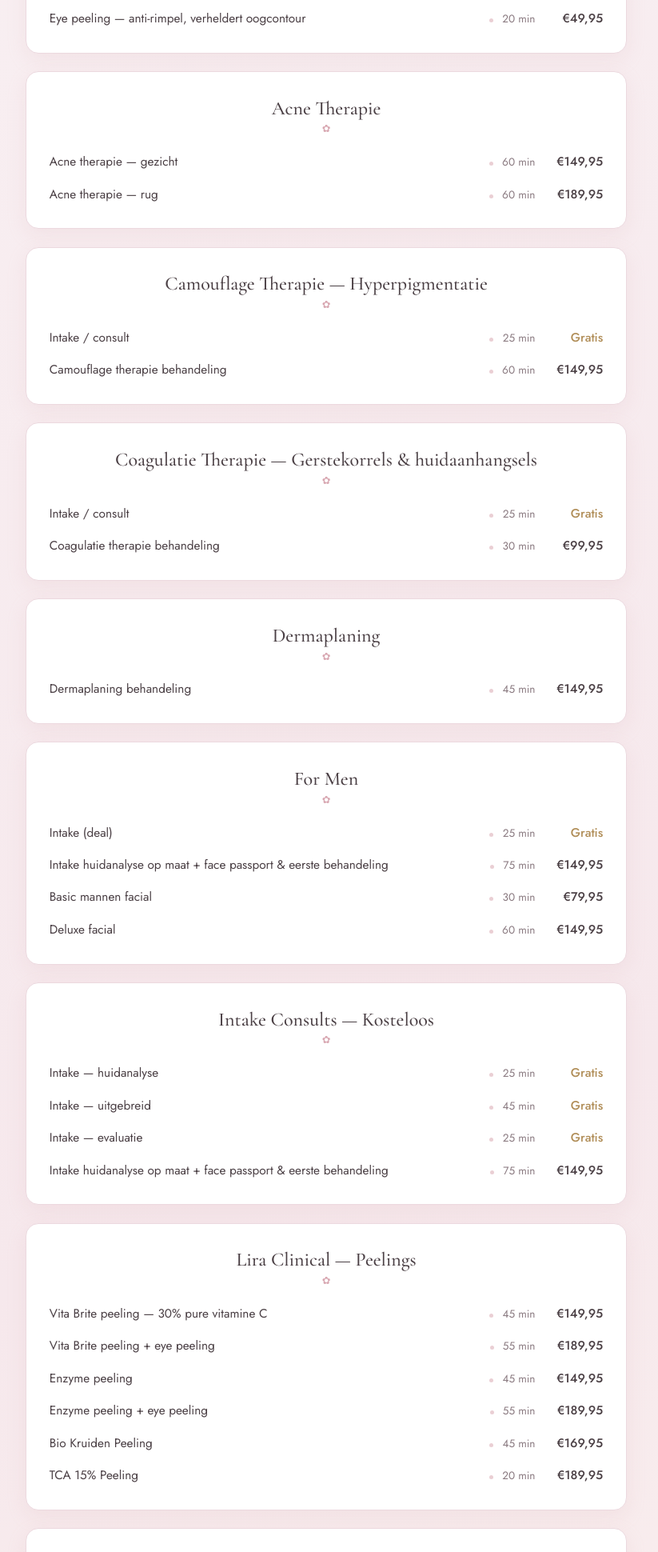
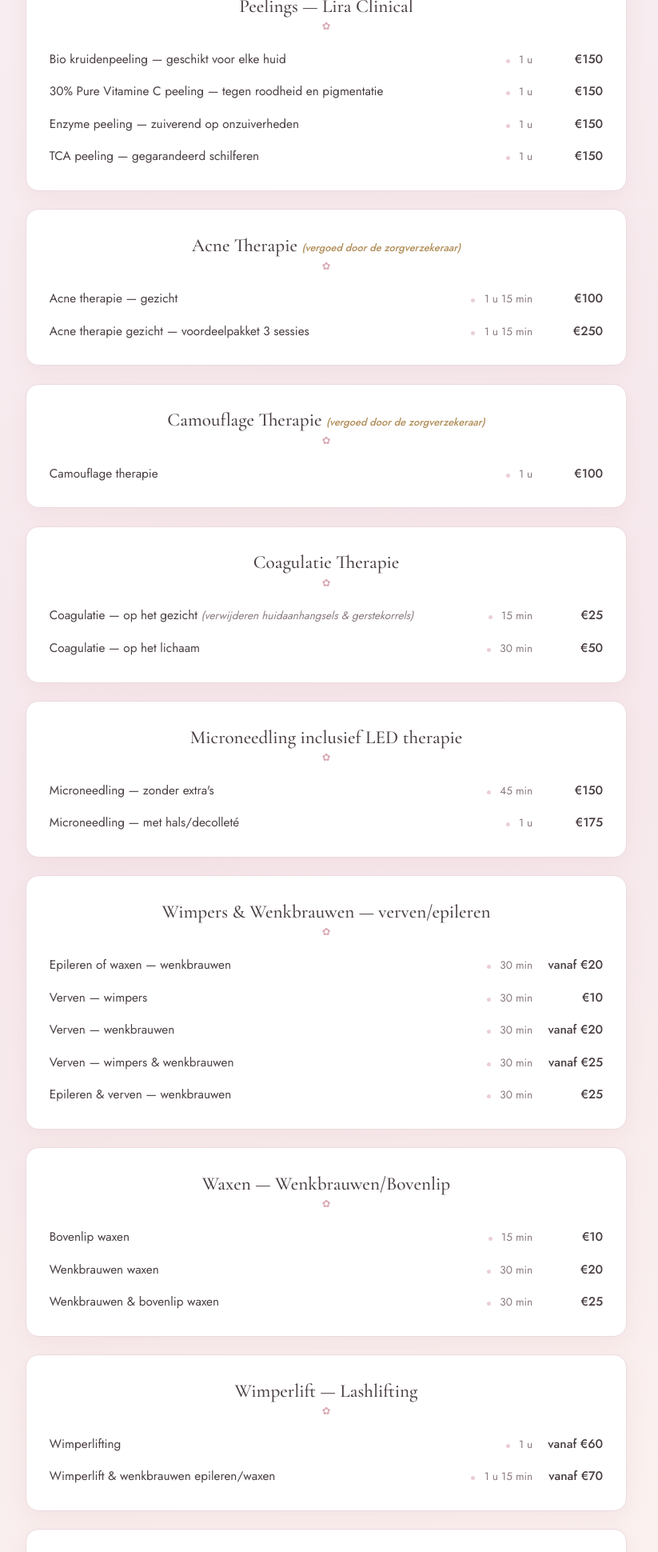
Before and after one commit to Stephanos-Ioannou/beautyhuidtherapie, a plain HTML site: page prijslijst.html in a window 1280 px wide. Shown: the part 860-2800 px from the top of the page at 80% size, without its empty margins (232-1055 px from the left). Drawn offline with nearby package versions, Linux system fonts and the light colour scheme.

Commit message:
Prijslijst vernieuwd: overgenomen uit Treatwell-menu (30 behandelingen, 10 categorieën)

```diff
--- a/prijslijst.html
+++ b/prijslijst.html
@@ -4,7 +4,7 @@
 <meta charset="UTF-8">
 <meta name="viewport" content="width=device-width, initial-scale=1.0">
 <title>Beauty &amp; Huidtherapie — Prijslijst</title>
-<meta name="description" content="Prijslijst Beauty &amp; Huidtherapie Rotterdam — facials, peelings, microneedling, SkinPen, wimpers &amp; wenkbrauwen en meer.">
+<meta name="description" content="Prijslijst Beauty &amp; Huidtherapie Rotterdam — gezichtsbehandelingen, peelings, acne therapie, microneedling, wimpers &amp; wenkbrauwen.">
 <style>
   @import url('https://fonts.googleapis.com/css2?family=Cormorant+Garamond:ital,wght@0,400;0,500;1,400&family=Jost:wght@300;400;500&display=swap');
   :root {
@@ -27,13 +27,7 @@
   }
   .wrap { max-width: 800px; margin: 0 auto; padding: 0 1.5rem; }
   header { padding: 3.6rem 0 2rem; text-align: center; }
-  .kroon {
-    font-size: 1.8rem;
-    color: var(--roze);
-    letter-spacing: 0.5em;
-    text-indent: 0.5em;
-    margin-bottom: 1.1rem;
-  }
+  .kroon { font-size: 1.8rem; color: var(--roze); letter-spacing: 0.5em; text-indent: 0.5em; margin-bottom: 1.1rem; }
   h1 {
     font-family: 'Cormorant Garamond', Georgia, serif;
     font-size: clamp(2rem, 5.5vw, 3rem);
@@ -47,11 +41,7 @@
     font-size: 1.2rem;
     margin-top: 0.5rem;
   }
-  /* MENU */
-  nav {
-    text-align: center;
-    margin: 1.8rem 0 2.4rem;
-  }
+  nav { text-align: center; margin: 1.8rem 0 2.4rem; }
   nav a {
     display: inline-block;
     color: var(--ink);
@@ -68,7 +58,7 @@
   }
   nav a:hover { color: #fff; background: var(--roze); border-color: var(--roze); }
   nav a.aktief { color: #fff; background: var(--roze); border-color: var(--roze); }
-  /* PRIJSLIJST */
+  .bloemen { text-align: center; font-size: 1.4rem; letter-spacing: 0.8em; text-indent: 0.8em; color: var(--roze); padding: 1.2rem 0 .4rem; }
   .cat {
     background: var(--card);
     border: 1px solid var(--line);
@@ -80,7 +70,7 @@
   .cat h2 {
     font-family: 'Cormorant Garamond', Georgia, serif;
     font-weight: 500;
-    font-size: 1.5rem;
+    font-size: 1.45rem;
     color: var(--ink);
     text-align: center;
     margin-bottom: .9rem;
@@ -98,39 +88,13 @@
     background: var(--card);
     padding: 0 .5rem;
   }
-  .rij {
-    display: flex;
-    align-items: baseline;
-    gap: .7rem;
-    padding: .45rem 0;
-    font-size: .96rem;
-  }
+  .rij { display: flex; align-items: baseline; gap: .7rem; padding: .45rem 0; font-size: .96rem; }
   .rij .naam { flex: 1; }
-  .rij .dot {
-    flex: 0 0 auto;
-    width: 5px; height: 5px;
-    background: var(--roze);
-    border-radius: 50%;
-    opacity: .55;
-    margin-bottom: .35rem;
-  }
-  .rij .duur {
-    color: var(--soft);
-    font-size: .85rem;
-    white-space: nowrap;
-  }
-  .rij .prijs {
-    font-weight: 500;
-    color: var(--ink);
-    white-space: nowrap;
-    min-width: 4.6rem;
-    text-align: right;
-  }
-  .rij.gratis .prijs { color: var(--goud); }
-  .foot {
-    text-align: center;
-    margin: 2.2rem 0 1rem;
-  }
+  .rij .dot { flex: 0 0 auto; width: 5px; height: 5px; background: var(--roze); border-radius: 50%; opacity: .55; margin-bottom: .35rem; }
+  .rij .duur { color: var(--soft); font-size: .85rem; white-space: nowrap; }
+  .rij .prijs { font-weight: 500; color: var(--ink); white-space: nowrap; min-width: 4.8rem; text-align: right; }
+  .zorgvergoed { font-size: .8rem; color: var(--goud); font-style: italic; font-family: 'Jost', sans-serif; }
+  .foot { text-align: center; margin: 2.2rem 0 1rem; }
   .knop {
     display: inline-block;
     background: #c98d99;
@@ -144,13 +108,7 @@
     transition: background .25s;
   }
   .knop:hover { background: #b9828e; }
-  .notitie {
-    text-align: center;
-    color: var(--soft);
-    font-size: .85rem;
-    margin: 1rem 0 0;
-    font-style: italic;
-  }
+  .notitie { text-align: center; color: var(--soft); font-size: .85rem; margin: 1rem 0 0; font-style: italic; }
   footer { text-align: center; padding: 2.4rem 0 3rem; color: var(--soft); font-size: .82rem; }
   @media (max-width: 480px) {
     .rij .duur { display: none; }
@@ -166,135 +124,107 @@
       <p class="sub">Prijslijst — Rotterdam</p>
 
       <nav>
-        <a href="index.html" class="aktief">Home</a>
-        <a href="prijslijst.html">Prijslijst</a>
+        <a href="index.html">Home</a>
+        <a href="prijslijst.html" class="aktief">Prijslijst</a>
         <a href="https://trea.tw/7MJiUbj4azLucF9tb" target="_blank" rel="noopener">Online boeken</a>
       </nav>
     </header>
 
     <div class="bloemen">✿ ❀ ✿</div>
 
-    <section id="facials">
+    <section>
       <div class="cat">
-        <h2>Facials — Gezichtsbehandelingen</h2>
-        <div class="rij"><span class="naam">Bronze facial</span><span class="dot"></span><span class="duur">30 min</span><span class="prijs">€79,95</span></div>
-        <div class="rij"><span class="naam">Bronze facial + eye peeling</span><span class="dot"></span><span class="duur">40 min</span><span class="prijs">€119,95</span></div>
-        <div class="rij"><span class="naam">Gold facial</span><span class="dot"></span><span class="duur">60 min</span><span class="prijs">€149,95</span></div>
-        <div class="rij"><span class="naam">Gold facial + eye peeling</span><span class="dot"></span><span class="duur">70 min</span><span class="prijs">€189,95</span></div>
-        <div class="rij"><span class="naam">Calming skin facial — huidverjonging, huidvernieuwing &amp; hydratatie</span><span class="dot"></span><span class="duur">90 min</span><span class="prijs">€195,95</span></div>
-        <div class="rij"><span class="naam">CO2 behandeling — Peel2Glow</span><span class="dot"></span><span class="duur">60 min</span><span class="prijs">€149,95</span></div>
-        <div class="rij"><span class="naam">CO2 behandeling — Glass skin (CO2 + eye peeling)</span><span class="dot"></span><span class="duur">75 min</span><span class="prijs">€189,95</span></div>
-        <div class="rij"><span class="naam">Glowing Skin Facial</span><span class="dot"></span><span class="duur">30 min</span><span class="prijs">€129,95</span></div>
-        <div class="rij"><span class="naam">Eye peeling — anti-rimpel, verheldert oogcontour</span><span class="dot"></span><span class="duur">20 min</span><span class="prijs">€49,95</span></div>
+        <h2>Gezichtsbehandelingen</h2>
+        <div class="rij"><span class="naam">Gezichtsbehandeling — Basic</span><span class="dot"></span><span class="duur">1 u</span><span class="prijs">€75</span></div>
+        <div class="rij"><span class="naam">Gezichtsbehandeling — Acne</span><span class="dot"></span><span class="duur">1 u 15 min</span><span class="prijs">€100</span></div>
+        <div class="rij"><span class="naam">Gezichtsbehandeling — Peel2Glow</span><span class="dot"></span><span class="duur">1 u 30 min</span><span class="prijs">€125</span></div>
+        <div class="rij"><span class="naam">Gezichtsbehandeling — Mannen</span><span class="dot"></span><span class="duur">1 u</span><span class="prijs">€75</span></div>
+        <div class="rij"><span class="naam">Gezichtsbehandeling — Tieners t/m 17 jaar</span><span class="dot"></span><span class="duur">30 min</span><span class="prijs">€50</span></div>
       </div>
     </section>
 
-    <section id="acne">
+    <section>
       <div class="cat">
-        <h2>Acne Therapie</h2>
-        <div class="rij"><span class="naam">Acne therapie — gezicht</span><span class="dot"></span><span class="duur">60 min</span><span class="prijs">€149,95</span></div>
-        <div class="rij"><span class="naam">Acne therapie — rug</span><span class="dot"></span><span class="duur">60 min</span><span class="prijs">€189,95</span></div>
+        <h2>Peelings — Lira Clinical</h2>
+        <div class="rij"><span class="naam">Bio kruidenpeeling — geschikt voor elke huid</span><span class="dot"></span><span class="duur">1 u</span><span class="prijs">€150</span></div>
+        <div class="rij"><span class="naam">30% Pure Vitamine C peeling — tegen roodheid en pigmentatie</span><span class="dot"></span><span class="duur">1 u</span><span class="prijs">€150</span></div>
+        <div class="rij"><span class="naam">Enzyme peeling — zuiverend op onzuiverheden</span><span class="dot"></span><span class="duur">1 u</span><span class="prijs">€150</span></div>
+        <div class="rij"><span class="naam">TCA peeling — gegarandeerd schilferen</span><span class="dot"></span><span class="duur">1 u</span><span class="prijs">€150</span></div>
       </div>
     </section>
 
-    <section id="camouflage">
+    <section>
       <div class="cat">
-        <h2>Camouflage Therapie — Hyperpigmentatie</h2>
-        <div class="rij gratis"><span class="naam">Intake / consult</span><span class="dot"></span><span class="duur">25 min</span><span class="prijs">Gratis</span></div>
-        <div class="rij"><span class="naam">Camouflage therapie behandeling</span><span class="dot"></span><span class="duur">60 min</span><span class="prijs">€149,95</span></div>
+        <h2>Acne Therapie <span class="zorgvergoed">(vergoed door de zorgverzekeraar)</span></h2>
+        <div class="rij"><span class="naam">Acne therapie — gezicht</span><span class="dot"></span><span class="duur">1 u 15 min</span><span class="prijs">€100</span></div>
+        <div class="rij"><span class="naam">Acne therapie gezicht — voordeelpakket 3 sessies</span><span class="dot"></span><span class="duur">1 u 15 min</span><span class="prijs">€250</span></div>
       </div>
     </section>
 
-    <section id="coagulatie">
+    <section>
       <div class="cat">
-        <h2>Coagulatie Therapie — Gerstekorrels &amp; huidaanhangsels</h2>
-        <div class="rij gratis"><span class="naam">Intake / consult</span><span class="dot"></span><span class="duur">25 min</span><span class="prijs">Gratis</span></div>
-        <div class="rij"><span class="naam">Coagulatie therapie behandeling</span><span class="dot"></span><span class="duur">30 min</span><span class="prijs">€99,95</span></div>
+        <h2>Camouflage Therapie <span class="zorgvergoed">(vergoed door de zorgverzekeraar)</span></h2>
+        <div class="rij"><span class="naam">Camouflage therapie</span><span class="dot"></span><span class="duur">1 u</span><span class="prijs">€100</span></div>
       </div>
     </section>
 
-    <section id="dermaplaning">
+    <section>
       <div class="cat">
-        <h2>Dermaplaning</h2>
-        <div class="rij"><span class="naam">Dermaplaning behandeling</span><span class="dot"></span><span class="duur">45 min</span><span class="prijs">€149,95</span></div>
+        <h2>Coagulatie Therapie</h2>
+        <div class="rij"><span class="naam">Coagulatie — op het gezicht <em style="color:var(--soft); font-size:.85rem;">(verwijderen huidaanhangsels &amp; gerstekorrels)</em></span><span class="dot"></span><span class="duur">15 min</span><span class="prijs">€25</span></div>
+        <div class="rij"><span class="naam">Coagulatie — op het lichaam</span><span class="dot"></span><span class="duur">30 min</span><span class="prijs">€50</span></div>
       </div>
     </section>
 
-    <section id="formen">
+    <section>
       <div class="cat">
-        <h2>For Men</h2>
-        <div class="rij gratis"><span class="naam">Intake (deal)</span><span class="dot"></span><span class="duur">25 min</span><span class="prijs">Gratis</span></div>
-        <div class="rij"><span class="naam">Intake huidanalyse op maat + face passport &amp; eerste behandeling</span><span class="dot"></span><span class="duur">75 min</span><span class="prijs">€149,95</span></div>
-        <div class="rij"><span class="naam">Basic mannen facial</span><span class="dot"></span><span class="duur">30 min</span><span class="prijs">€79,95</span></div>
-        <div class="rij"><span class="naam">Deluxe facial</span><span class="dot"></span><span class="duur">60 min</span><span class="prijs">€149,95</span></div>
+        <h2>Microneedling inclusief LED therapie</h2>
+        <div class="rij"><span class="naam">Microneedling — zonder extra's</span><span class="dot"></span><span class="duur">45 min</span><span class="prijs">€150</span></div>
+        <div class="rij"><span class="naam">Microneedling — met hals/decolleté</span><span class="dot"></span><span class="duur">1 u</span><span class="prijs">€175</span></div>
       </div>
     </section>
 
-    <section id="intake">
+    <section>
       <div class="cat">
-        <h2>Intake Consults — Kosteloos</h2>
-        <div class="rij gratis"><span class="naam">Intake — huidanalyse</span><span class="dot"></span><span class="duur">25 min</span><span class="prijs">Gratis</span></div>
-        <div class="rij gratis"><span class="naam">Intake — uitgebreid</span><span class="dot"></span><span class="duur">45 min</span><span class="prijs">Gratis</span></div>
-        <div class="rij gratis"><span class="naam">Intake — evaluatie</span><span class="dot"></span><span class="duur">25 min</span><span class="prijs">Gratis</span></div>
-        <div class="rij"><span class="naam">Intake huidanalyse op maat + face passport &amp; eerste behandeling</span><span class="dot"></span><span class="duur">75 min</span><span class="prijs">€149,95</span></div>
+        <h2>Wimpers &amp; Wenkbrauwen — verven/epileren</h2>
+        <div class="rij"><span class="naam">Epileren of waxen — wenkbrauwen</span><span class="dot"></span><span class="duur">30 min</span><span class="prijs">vanaf €20</span></div>
+        <div class="rij"><span class="naam">Verven — wimpers</span><span class="dot"></span><span class="duur">30 min</span><span class="prijs">€10</span></div>
+        <div class="rij"><span class="naam">Verven — wenkbrauwen</span><span class="dot"></span><span class="duur">30 min</span><span class="prijs">vanaf €20</span></div>
+        <div class="rij"><span class="naam">Verven — wimpers &amp; wenkbrauwen</span><span class="dot"></span><span class="duur">30 min</span><span class="prijs">vanaf €25</span></div>
+        <div class="rij"><span class="naam">Epileren &amp; verven — wenkbrauwen</span><span class="dot"></span><span class="duur">30 min</span><span class="prijs">€25</span></div>
       </div>
     </section>
 
-    <section id="lira">
+    <section>
       <div class="cat">
-        <h2>Lira Clinical — Peelings</h2>
-        <div class="rij"><span class="naam">Vita Brite peeling — 30% pure vitamine C</span><span class="dot"></span><span class="duur">45 min</span><span class="prijs">€149,95</span></div>
-        <div class="rij"><span class="naam">Vita Brite peeling + eye peeling</span><span class="dot"></span><span class="duur">55 min</span><span class="prijs">€189,95</span></div>
-        <div class="rij"><span class="naam">Enzyme peeling</span><span class="dot"></span><span class="duur">45 min</span><span class="prijs">€149,95</span></div>
-        <div class="rij"><span class="naam">Enzyme peeling + eye peeling</span><span class="dot"></span><span class="duur">55 min</span><span class="prijs">€189,95</span></div>
-        <div class="rij"><span class="naam">Bio Kruiden Peeling</span><span class="dot"></span><span class="duur">45 min</span><span class="prijs">€169,95</span></div>
-        <div class="rij"><span class="naam">TCA 15% Peeling</span><span class="dot"></span><span class="duur">20 min</span><span class="prijs">€189,95</span></div>
+        <h2>Waxen — Wenkbrauwen/Bovenlip</h2>
+        <div class="rij"><span class="naam">Bovenlip waxen</span><span class="dot"></span><span class="duur">15 min</span><span class="prijs">€10</span></div>
+        <div class="rij"><span class="naam">Wenkbrauwen waxen</span><span class="dot"></span><span class="duur">30 min</span><span class="prijs">€20</span></div>
+        <div class="rij"><span class="naam">Wenkbrauwen &amp; bovenlip waxen</span><span class="dot"></span><span class="duur">30 min</span><span class="prijs">€25</span></div>
       </div>
     </section>
 
-    <section id="microneedling">
+    <section>
       <div class="cat">
-        <h2>Microneedling</h2>
-        <div class="rij gratis"><span class="naam">Intake / consult</span><span class="dot"></span><span class="duur">10 min</span><span class="prijs">Gratis</span></div>
-        <div class="rij"><span class="naam">Microneedling</span><span class="dot"></span><span class="duur">45 min</span><span class="prijs">€149,95</span></div>
-        <div class="rij"><span class="naam">Microneedling + nek</span><span class="dot"></span><span class="duur">50 min</span><span class="prijs">€199,90</span></div>
-        <div class="rij"><span class="naam">Microneedling + nek en decolleté</span><span class="dot"></span><span class="duur">60 min</span><span class="prijs">€224,90</span></div>
+        <h2>Wimperlift — Lashlifting</h2>
+        <div class="rij"><span class="naam">Wimperlifting</span><span class="dot"></span><span class="duur">1 u</span><span class="prijs">vanaf €60</span></div>
+        <div class="rij"><span class="naam">Wimperlift &amp; wenkbrauwen epileren/waxen</span><span class="dot"></span><span class="duur">1 u 15 min</span><span class="prijs">vanaf €70</span></div>
       </div>
     </section>
 
-    <section id="oedeem">
+    <section>
       <div class="cat">
-        <h2>Oedeem Therapie — Lymfecirculatie</h2>
-        <div class="rij gratis"><span class="naam">Intake / consult</span><span class="dot"></span><span class="duur">25 min</span><span class="prijs">Gratis</span></div>
-        <div class="rij"><span class="naam">Oedeemtherapie behandeling</span><span class="dot"></span><span class="duur">30 min</span><span class="prijs">€99,95</span></div>
-        <div class="rij"><span class="naam">Littekentherapie behandeling</span><span class="dot"></span><span class="duur">30 min</span><span class="prijs">€99,95</span></div>
-      </div>
-    </section>
-
-    <section id="skinpen">
-      <div class="cat">
-        <h2>SkinPen</h2>
-        <div class="rij gratis"><span class="naam">Intake / consult</span><span class="dot"></span><span class="duur">10 min</span><span class="prijs">Gratis</span></div>
-        <div class="rij"><span class="naam">SkinPen behandeling</span><span class="dot"></span><span class="duur">45 min</span><span class="prijs">€235,00</span></div>
-      </div>
-    </section>
-
-    <section id="wimpers">
-      <div class="cat">
-        <h2>Wimpers &amp; Wenkbrauwen</h2>
-        <div class="rij"><span class="naam">Wenkbrauwen shapen — epileren of waxen (verven mogelijk)</span><span class="dot"></span><span class="duur">30 min</span><span class="prijs">€29,95</span></div>
-        <div class="rij"><span class="naam">Wenkbrauwen shapen — epileren of waxen én verven</span><span class="dot"></span><span class="duur">30 min</span><span class="prijs">€49,95</span></div>
-        <div class="rij"><span class="naam">Lashlift (verven mogelijk)</span><span class="dot"></span><span class="duur">60 min</span><span class="prijs">€59,95</span></div>
-        <div class="rij"><span class="naam">Lashlift met verven</span><span class="dot"></span><span class="duur">60 min</span><span class="prijs">€64,95</span></div>
-        <div class="rij"><span class="naam">Bovenlip waxen</span><span class="dot"></span><span class="duur">10 min</span><span class="prijs">€19,95</span></div>
-        <div class="rij"><span class="naam">Wenkbrauwen verven</span><span class="dot"></span><span class="duur">20 min</span><span class="prijs">€29,95</span></div>
-        <div class="rij"><span class="naam">Wimpers verven</span><span class="dot"></span><span class="duur">20 min</span><span class="prijs">€19,95</span></div>
+        <h2>Wimperextensions</h2>
+        <div class="rij"><span class="naam">One by One — nieuwe set</span><span class="dot"></span><span class="duur">2 uur</span><span class="prijs">€100</span></div>
+        <div class="rij"><span class="naam">One by One — opvullen</span><span class="dot"></span><span class="duur">1 u – 1 u 30 min</span><span class="prijs">vanaf €50</span></div>
+        <div class="rij"><span class="naam">Mega Volume — nieuwe set</span><span class="dot"></span><span class="duur">2 uur</span><span class="prijs">€125</span></div>
+        <div class="rij"><span class="naam">Mega Volume — opvullen</span><span class="dot"></span><span class="duur">1 u – 1 u 30 min</span><span class="prijs">vanaf €60</span></div>
       </div>
     </section>
 
     <div class="foot">
       <a class="knop" href="https://trea.tw/7MJiUbj4azLucF9tb" target="_blank" rel="noopener">Online boeken</a>
-      <p class="notitie">Alle behandelingen zijn inclusief persoonlijk advies. Gratis intakes zijn kosteloos en vrijblijvend.</p>
+      <p class="notitie">Alle behandelingen inclusief persoonlijk advies. Acne- en camouflage-therapie worden (deels) vergoed door de zorgverzekeraar.</p>
     </div>
 
     <footer>
```
